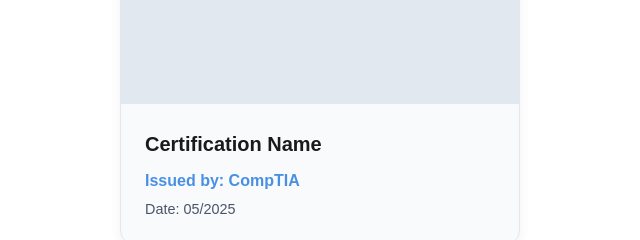
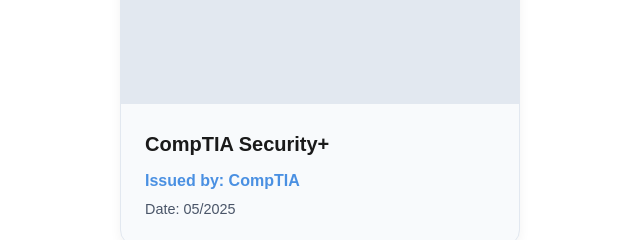
Before and after one commit to jakeboyd2/jakeboyd2.github.io, a plain HTML site: page index.html in a window 1280 px wide. Shown: the part 1620-1860 px from the top of the page, 320-960 px from the left. Drawn offline with nearby package versions, Linux system fonts and the light colour scheme; animation ran at ten frames a second.

Commit message:
Little fix

```diff
--- a/index.html
+++ b/index.html
@@ -99,7 +99,7 @@
             </div>
           </div>
           <div class="cert-info">
-            <h3>Certification Name</h3>
+            <h3>CompTIA Security+</h3>
             <p class="cert-issuer">Issued by: CompTIA</p>
             <p class="cert-date">Date: 05/2025</p>
           </div>
```
